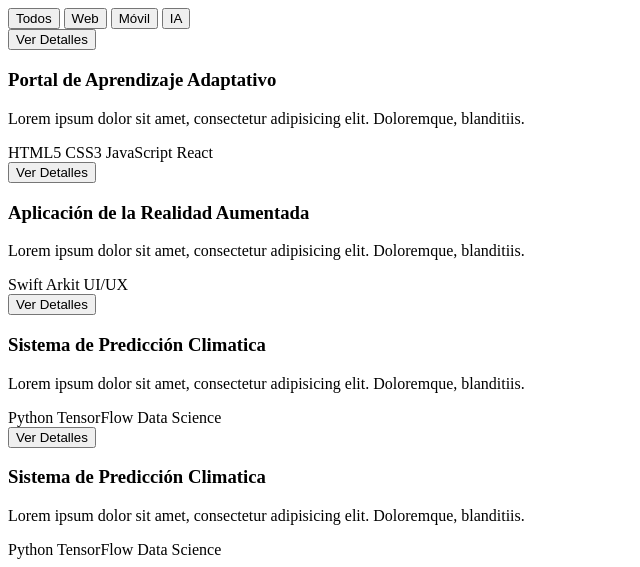
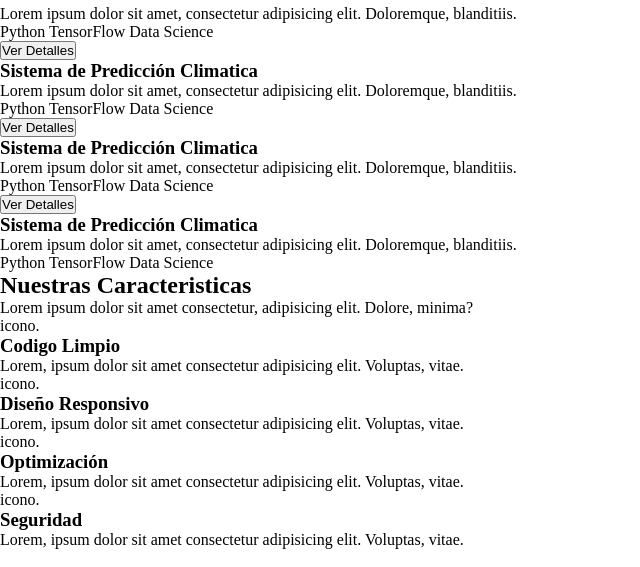
Before and after one commit to jorgemar0324/Proyecto_web_1, a plain HTML site: page index.html in a window 1280 px wide. Shown: the part 507-1074 px from the top of the page, without its empty margins (0-640 px from the left). Drawn offline with Linux system fonts and the light colour scheme.

Commit message:
add caracteristicas

```diff
--- a/css/style.css
+++ b/css/style.css
@@ -0,0 +1,5 @@
+* {
+    margin: 0;
+    padding: 0;
+
+}
--- a/index.html
+++ b/index.html
@@ -4,6 +4,8 @@
 <head>
     <meta charset="UTF-8">
     <meta name="viewport" content="width=device-width, initial-scale=1.0">
+    <link rel="stylesheet" href="./css/style.css">
+    <link rel="stylesheet" href="https://cdnjs.cloudflare.com/ajax/libs/font-awesome/6.7.2/css/all.min.css" />
     <title>Proyectos Informáticos</title>
 </head>
 
@@ -15,9 +17,9 @@
             </div>
             <button id="menu-toggle"></button>
             <ul class="nav-list">
-                <li><a href="#" class="active">Inicio</a></li>
-                <li><a href="#">Proyectos</a></li>
-                <li><a href="#">Caracteristicas</a></li>
+                <li><a href="#hero" class="active">Inicio</a></li>
+                <li><a href="#projects">Proyectos</a></li>
+                <li><a href="#features">Caracteristicas</a></li>
                 <li><a href="#">Testimonios</a></li>
                 <li><a href="#">Contacto</a></li>
 
@@ -131,7 +133,86 @@
                 </div>
             </article>
 
+            <!-- proyecto 5 -->
+            <article class="project-card">
+                <div class="project-image">
+                    <div class="placeholder-img"></div>
+                    <div class="project-overlay">
+                        <button class="view-btn">Ver Detalles</button>
                     </div>
+                </div>
+                <div class="project-into">
+                    <h3>Sistema de Predicción Climatica</h3>
+                    <p>Lorem ipsum dolor sit amet, consectetur adipisicing elit. Doloremque, blanditiis.</p>
+                    <div class="project-tags">
+                        <span>Python</span>
+                        <span>TensorFlow</span>
+                        <span>Data Science</span>
+                    </div>
+                </div>
+            </article>
+
+            <!-- proyecto 6 -->
+            <article class="project-card">
+                <div class="project-image">
+                    <div class="placeholder-img"></div>
+                    <div class="project-overlay">
+                        <button class="view-btn">Ver Detalles</button>
+                    </div>
+                </div>
+                <div class="project-into">
+                    <h3>Sistema de Predicción Climatica</h3>
+                    <p>Lorem ipsum dolor sit amet, consectetur adipisicing elit. Doloremque, blanditiis.</p>
+                    <div class="project-tags">
+                        <span>Python</span>
+                        <span>TensorFlow</span>
+                        <span>Data Science</span>
+                    </div>
+                </div>
+            </article>
+
+        </div>
+    </section>
+
+    <section id="features">
+        <div class="section-header">
+            <h2>Nuestras Caracteristicas</h2>
+            <p>Lorem ipsum dolor sit amet consectetur, adipisicing elit. Dolore, minima?</p>
+        </div>
+        <div class="features-grid">
+            <div class="feature-card">
+                <div class="feature-icon">
+                    <p>icono.</p>
+                </div>
+                <h3>Codigo Limpio</h3>
+                <p>Lorem, ipsum dolor sit amet consectetur adipisicing elit. Voluptas, vitae.</p>
+            </div>
+
+            <div class="feature-card">
+                <div class="feature-icon">
+                    <p>icono.</p>
+                </div>
+                <h3>Diseño Responsivo</h3>
+                <p>Lorem, ipsum dolor sit amet consectetur adipisicing elit. Voluptas, vitae.</p>
+            </div>
+
+            <div class="feature-card">
+                <div class="feature-icon">
+                    <p>icono.</p>
+                </div>
+                <h3>Optimización</h3>
+                <p>Lorem, ipsum dolor sit amet consectetur adipisicing elit. Voluptas, vitae.</p>
+            </div>
+
+            <div class="feature-card">
+                <div class="feature-icon">
+                    <p>icono.</p>
+                </div>
+                <h3>Seguridad</h3>
+                <p>Lorem, ipsum dolor sit amet consectetur adipisicing elit. Voluptas, vitae.</p>
+            </div>
+        </div>
+
     </section>
 </body>
 
```
Lines whose indentation alone changed are shown as unchanged.
